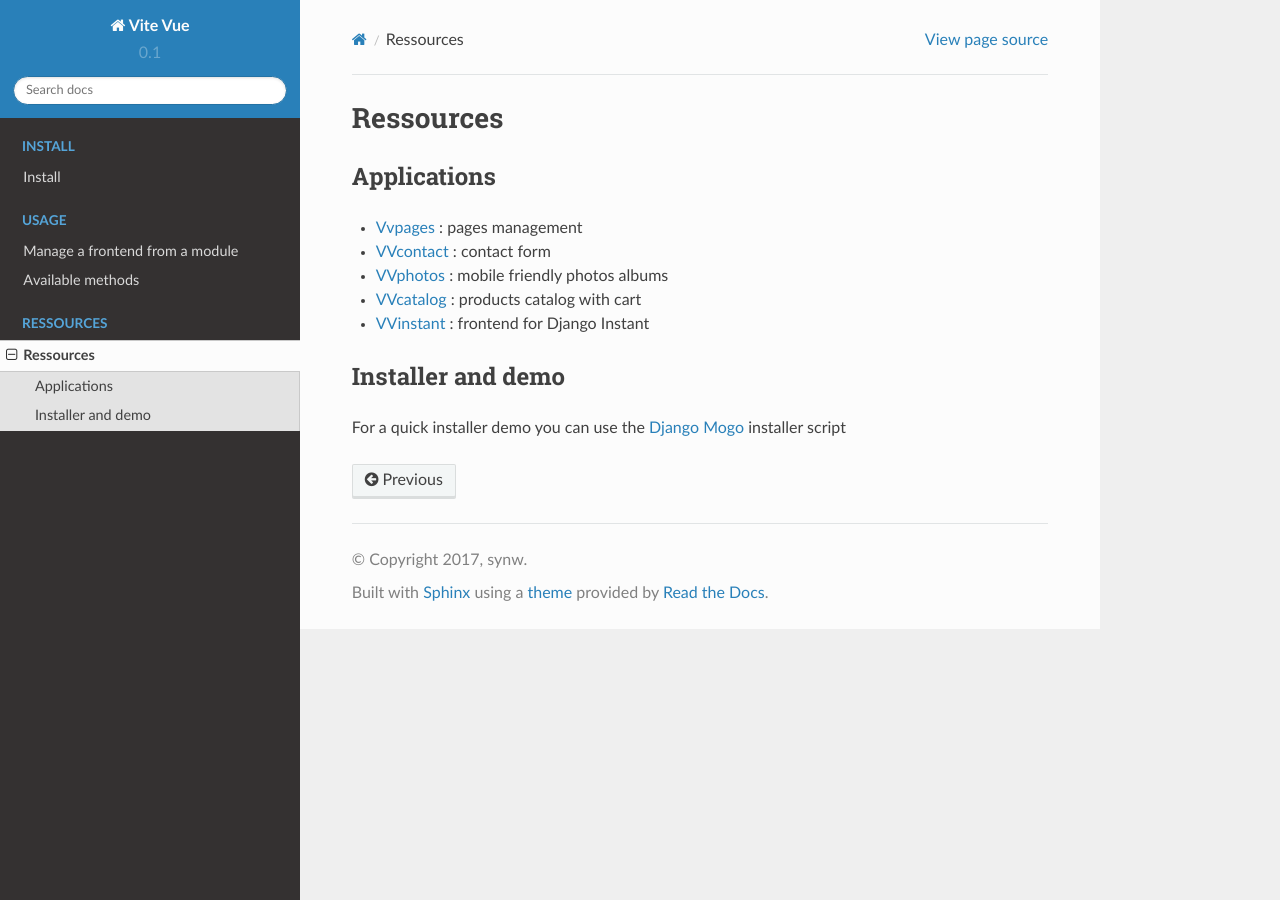
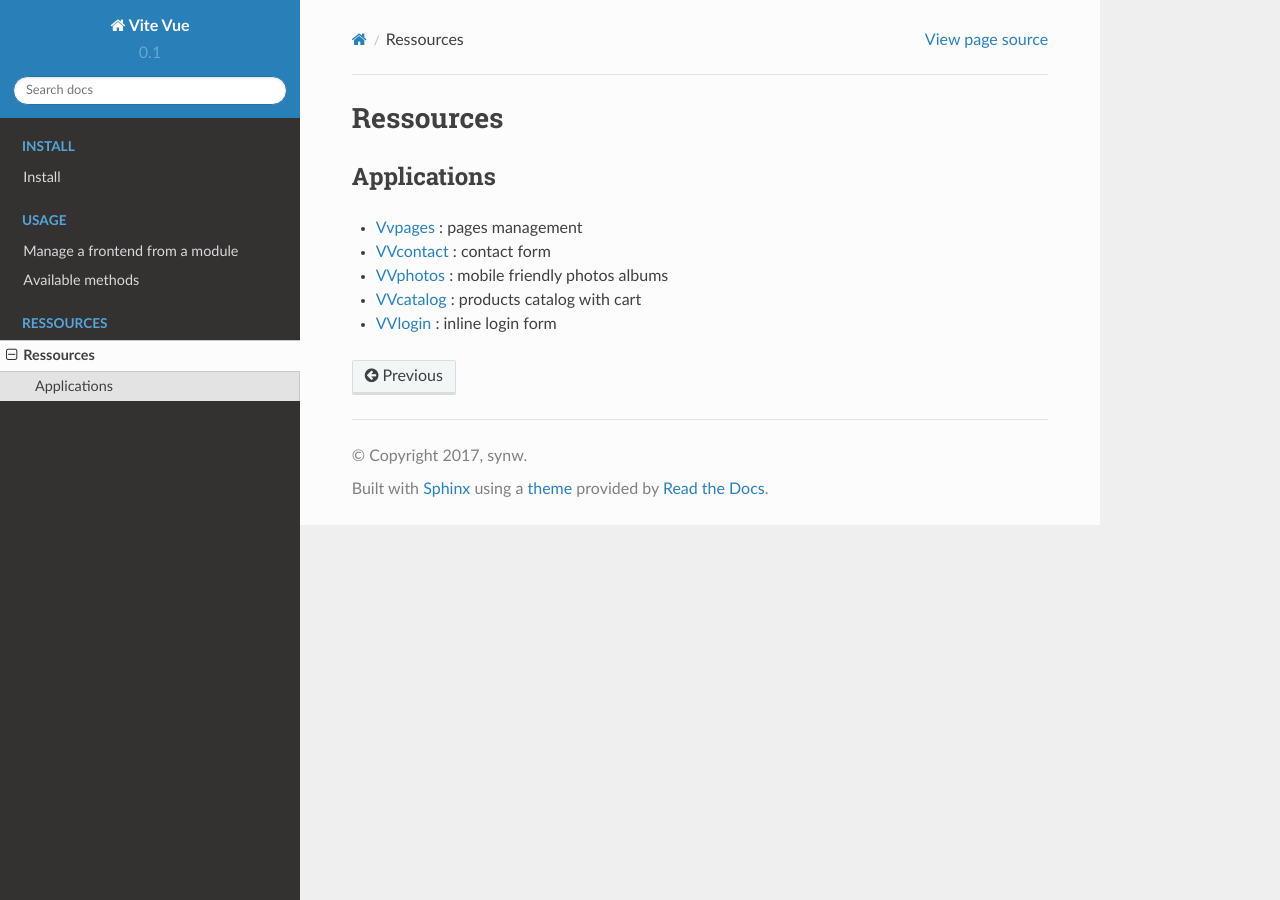
Before and after one commit to synw/django-vitevue, a Sphinx documentation site: the page built from docs/ressources/ressources.rst, in a window 1280 px wide. Built offline with Sphinx 7.4.7 and the Read the Docs theme 2.0.0, drawn with Linux system fonts in a browser that asks for light colours.

Commit message:
Update doc: ressources

```diff
--- a/docs/ressources/ressources.rst
+++ b/docs/ressources/ressources.rst
@@ -8,9 +8,4 @@ Applications
 - `VVcontact <https://github.com/synw/django-vvcontact>`_ : contact form
 - `VVphotos <https://github.com/synw/django-vvphotos>`_ : mobile friendly photos albums
 - `VVcatalog <https://github.com/synw/django-vvcatalog>`_ : products catalog with cart
-- `VVinstant <https://github.com/synw/django-vvinstant>`_ : frontend for Django Instant
-
-Installer and demo
-^^^^^^^^^^^^^^^^^^
-
-For a quick installer demo you can use the `Django Mogo <https://github.com/synw/django-mogo>`_ installer script
+- `VVlogin <https://github.com/synw/django-vvlogin>`_ : inline login form
```
